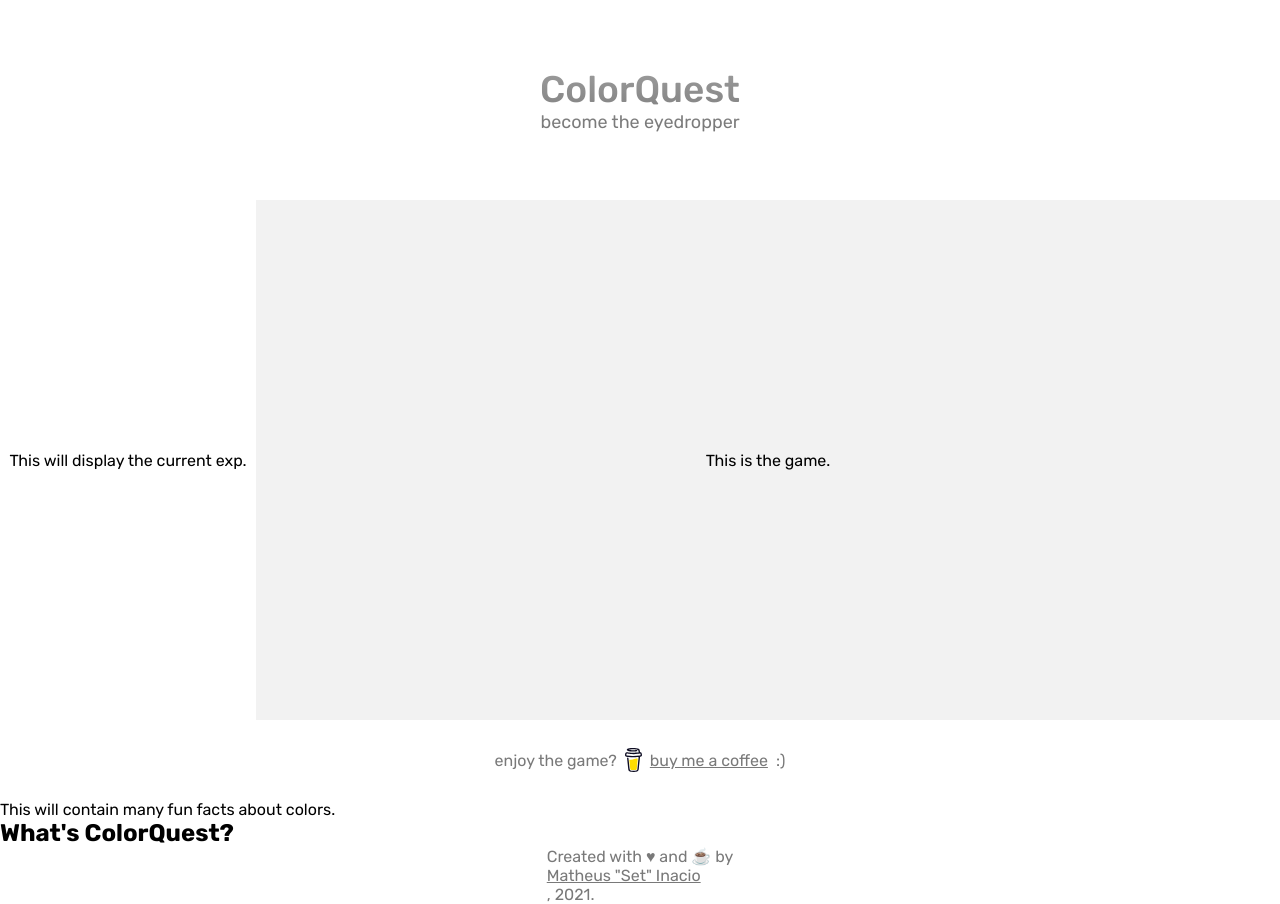
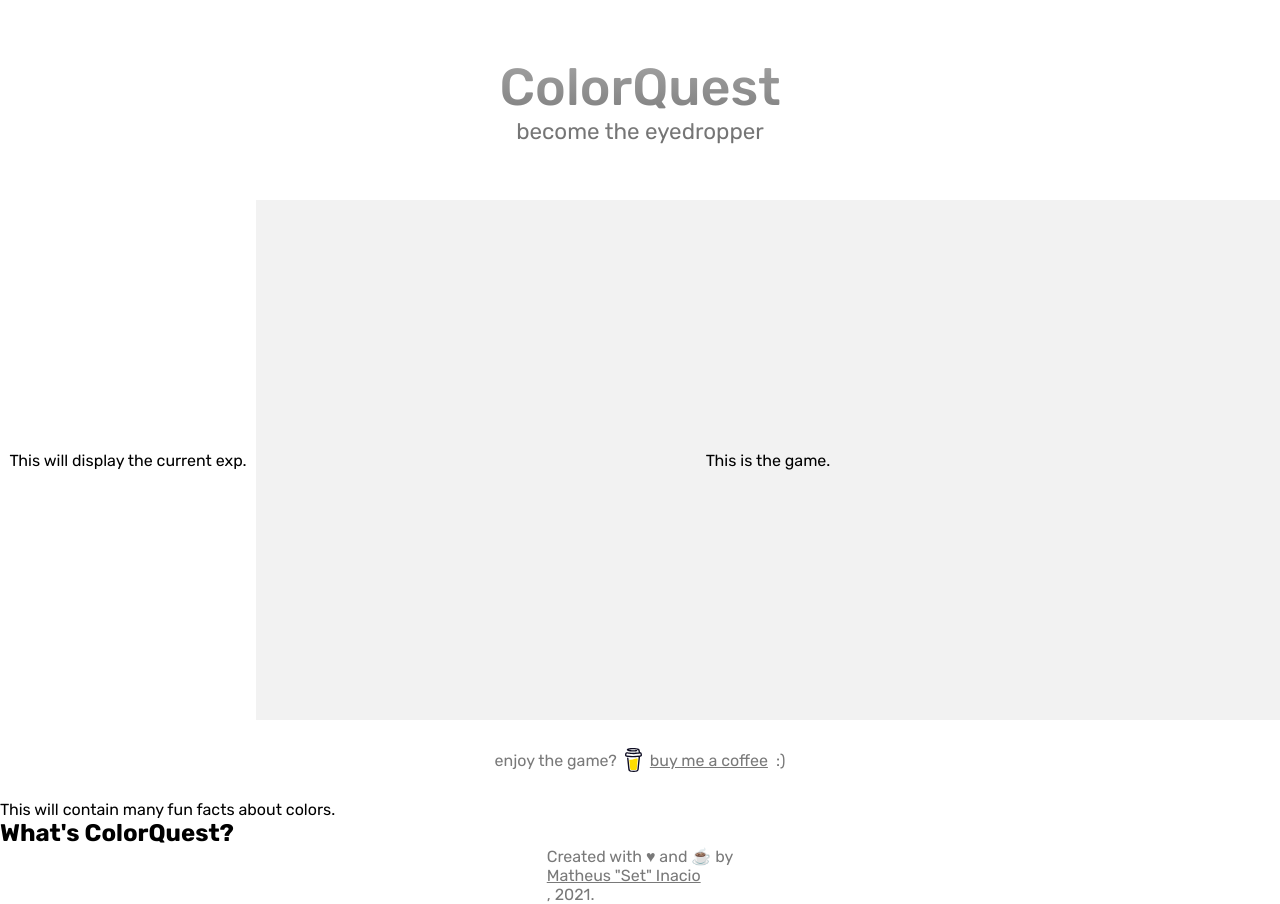
Before and after one commit to matheusinacio7/colorquest, a Next.js app: page / in a window 1280 px wide. Built offline with nearby package versions, Linux system fonts and the light colour scheme.

Commit message:
Changes font-size in the header to rem

```diff
--- a/styles/modules/Header.module.css
+++ b/styles/modules/Header.module.css
@@ -11,11 +11,21 @@
 }
 
 .header h1 {
-  font-size: 37px;
+  font-size: 2.5rem;
   font-weight: 500;
 }
 
 .header h2 {
-  font-size: 18px;
+  font-size: 1.1rem;
   font-weight: 400;
 }
+
+@media only screen and (min-width: 600px){
+  .header h1 {
+    font-size: 3.25rem;
+  }
+
+  .header h2 {
+    font-size: 1.4rem;
+  }
+}
```
